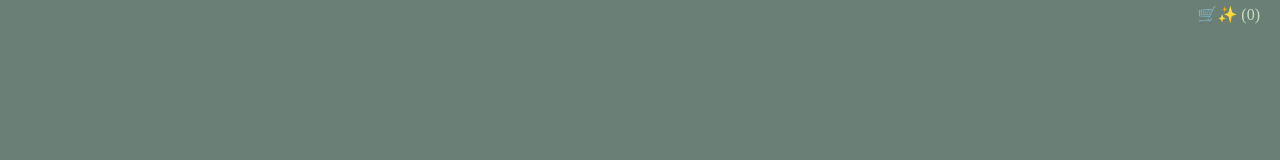
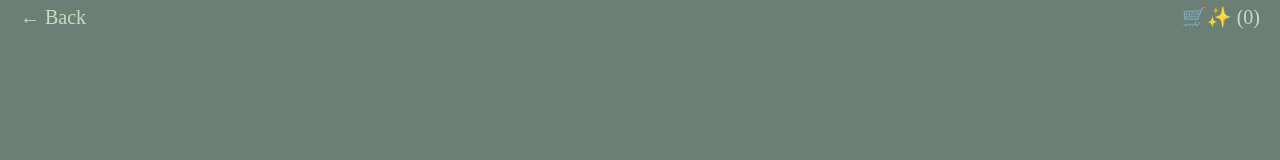
Before and after one commit to bzukow/shop-site-react-practice, a React (Create React App) app: page /shop-site-react-practice/product/1 in a window 1280 px wide. Shown: the top 160 px of the page. Built offline with nearby package versions, Linux system fonts and the light colour scheme.

Commit message:
'Back' button added, cards display adjusted

```diff
--- a/src/App.js
+++ b/src/App.js
@@ -1,6 +1,6 @@
 import { useState, useEffect } from "react";
 import products from "./db.json";
-import { BrowserRouter, Routes, Route, Link } from "react-router-dom";
+import { BrowserRouter, Routes, Route, Link, useLocation, useNavigate } from "react-router-dom";
 import Home from "./pages/Home";
 import ProductDetails from "./pages/ProductDetails";
 import Cart from "./pages/Cart";
@@ -48,14 +48,42 @@ function App() {
       return prevCart;
     });
   };
+
+  const Header = () => {
+
+    const location = useLocation();
+    const navigate = useNavigate();
+    const isHome = location.pathname === "/";
+
+    if(loading) return null;
+
+    if(isHome) return (
+      <header className={styles["App-header-style-homepage"]} >
+        <div className={styles['App-header-cart']}>
+          <Link to="/cart" >🛒✨ ({cart.length})</Link>
+        </div>
+
+      </header>
+    );
+
+    return (
+        <header className={styles["App-header-style"]} >
+          {!isHome && (
+            <span className={styles["App-header-back-button"]} onClick={() => navigate(-1)}>
+              ← Back
+            </span>
+          )}
+          <div className={styles['App-header-cart']}>
+            <Link to="/cart" >🛒✨ ({cart.length})</Link>
+          </div>
+
+        </header>
+      )
+  };
   return (
     <div className={styles['App-container']}>
       <BrowserRouter basename="/shop-site-react-practice">
-        {!loading && (
-          <header className={styles['App-header-cart']}>
-            <Link to="/cart">🛒✨ ({cart.length})</Link>
-          </header>
-        )}
+        <Header />
         <Routes>
           <Route path="/" element={loading ? <div className={styles['App-container-loading']}><h2>Loading...</h2></div> : <Home productsList={productsList} addToCart={addToCart} />}/>
           <Route path="/product/:id" element={loading ? <div className={styles['App-container-loading']}><h2>Loading...</h2></div> : <ProductDetails productsList={productsList} addToCart={addToCart} />}/>
--- a/src/App.module.css
+++ b/src/App.module.css
@@ -37,14 +37,31 @@
     transform: rotate(360deg);
   }
 } */
-
-.App-header-cart{
+ .App-header-style{
   background-color: #6A8076;
-  color: white;
+  color: #c9dcc1 !important;
   align-items: end;
   display: flex;
-  flex-flow: row-reverse;
+  flex-flow: row;
   padding: 5px 20px;
+  font-size: 1.25rem;
+  justify-content: space-between;
+ }
+ .App-header-style-homepage{
+  background-color: #6A8076;
+  color: #c9dcc1 !important;
+  align-items: end;
+  display: flex;
+  flex-flow: row;
+  padding: 5px 20px;
+  font-size: 1.25rem;
+  justify-content: end;
+ }
+.App-header-back-button{
+  cursor: pointer;
+}
+.App-header-cart{
+
 }
 .App-container{
   background-color: #6A8076;
--- a/src/ProductCard.js
+++ b/src/ProductCard.js
@@ -10,9 +10,9 @@ function ProductCard({product, addToCart}) {
             </div>
             <div className={styles['card-text-container']}>
                 <h3 className={styles['product-card-title']}>{product.name}</h3>
-                <p className={styles["product-card-price"]}>{product.price}€</p>
             </div>
             <div className={styles['card-button-container']}>
+            <p className={styles["product-card-price"]}>{product.price}€</p>
               <button className={`${styles['product-card-button']} ${styles['product-card-button--small']}`} onClick={() => addToCart(product)}>Add to cart</button>
             </div>
           </div>
--- a/src/ProductCard.module.css
+++ b/src/ProductCard.module.css
@@ -3,17 +3,15 @@
     background-color: #546D5F;
     text-align: left;
     border-radius: 5px;
-    width: 100%;
+    width: 220px;
     box-sizing: border-box;
     max-width: 220px;
     transition: transform 0.3s ease-in-out;
-
-
-    display: flex; /* Układ flex */
-flex-direction: column; /* Układ w pionie */
-justify-content: space-between; /* Rozkład treści */
-align-items: stretch; /* Rozciągnij zawartość */
-height: 100%; /* Dopasowanie do kontenera */
+    display: flex;
+    flex-direction: column;
+    justify-content: space-between;
+    align-items: stretch;
+    height: 100%;
 }
 .product-card:hover{
     transform: scale(1.05);
@@ -25,21 +23,23 @@ height: 100%; /* Dopasowanie do kontenera */
     border-radius: 5px 5px 0px 0px;
 }
 .card-text-container{
-    padding:20px;
-    place-items: center;
+  margin-bottom: auto;
+/*  place-items: center; */
 }
+
 .card-button-container {
   display: flex;
   justify-content: center;
   align-items: center;
   padding-bottom: 30px;
-  margin-top: auto;
+  flex-direction: column;
 }
+
 .product-card-title{
-
+    padding: 10px 20px 20px;
     /* color: #723D46; */
     color: #c9dcc1;
-    margin:unset;
+    margin: unset;
     font-size: 20px;
 }
 .product-card-description{
@@ -49,7 +49,7 @@ height: 100%; /* Dopasowanie do kontenera */
 .product-card-price{
     font-weight: bold;
     color: #e8d0a7;
-    margin-top: 20px 0px 0px;
+    margin: 0px 0px 20px;
 }
 @import url('https://fonts.googleapis.com/css2?family=Emilys+Candy&display=swap');
 
```
